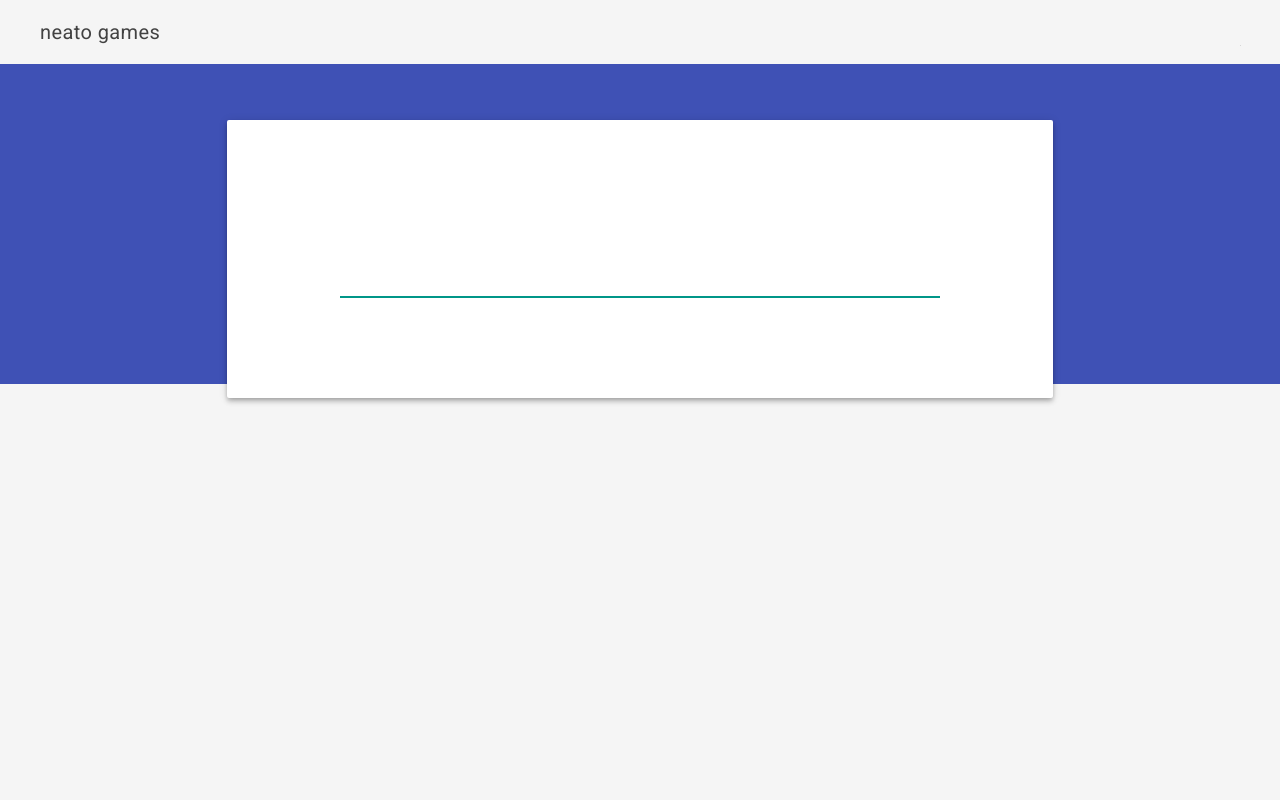
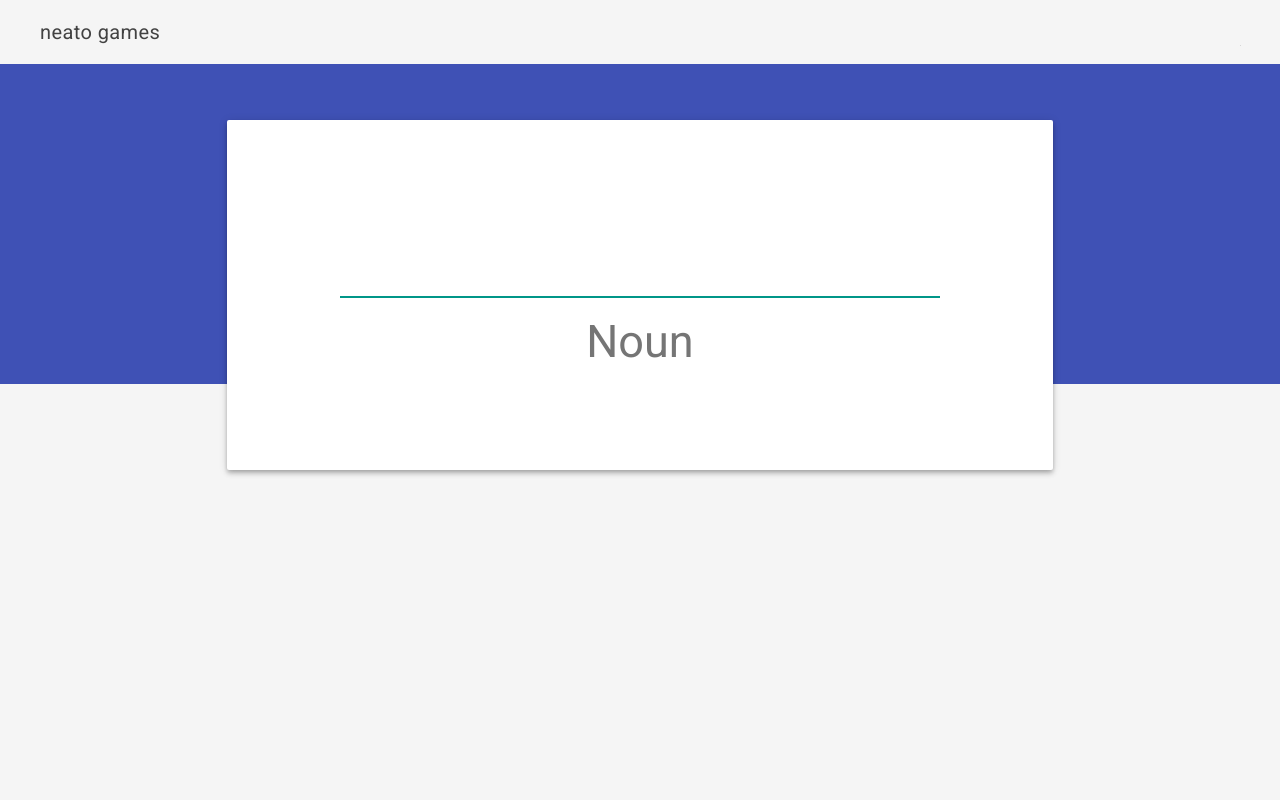
Before and after one commit to cory2067/game-reviews, a Flask app: template templates/game.html in a window 1280 px wide. Run offline with Flask 2, Linux system fonts and the light colour scheme; the template is opened without the code that fills it: most values are stand-ins (such as "Sample title", 1, 10 or a date in 2020); parts of the project's set-up code (start-up, migrations or seed data) failed here and were passed over.

Commit message:
Add POS text.

```diff
--- a/static/css/styles.css
+++ b/static/css/styles.css
@@ -19,6 +19,10 @@
 
 #word-wrapper {
     width: 600px;
+}
+
+#pos {
+    margin-top: 0;
 }
 
 .demo-ribbon {
--- a/templates/game.html
+++ b/templates/game.html
@@ -42,12 +42,11 @@
           <div class="mdl-cell mdl-cell--2-col mdl-cell--hide-tablet mdl-cell--hide-phone"></div>
           <div style="text-align: center" class="demo-content mdl-color--white mdl-shadow--4dp content mdl-color-text--grey-800 mdl-cell mdl-cell--8-col">
               <!--Google &gt; Material Design Lite &gt; How to install MDL-->
-                <form action="/game" method=post>
-                    <div class="mdl-textfield mdl-js-textfield" id="word-wrapper">
-                        <input class="mdl-textfield__input" type="text" autofocus id="word">
-                        <label class="mdl-textfield__label" for="word"></label>
-                    </div>
-                </form>
+                <div class="mdl-textfield mdl-js-textfield" id="word-wrapper">
+                    <input class="mdl-textfield__input" type="text" autofocus id="word">
+                    <label class="mdl-textfield__label" for="word"></label>
+                </div>
+                <h2 id="pos" class="mdl-color-text--grey-600">Noun</h2>
             </div>
           </div>
       </main>
```
